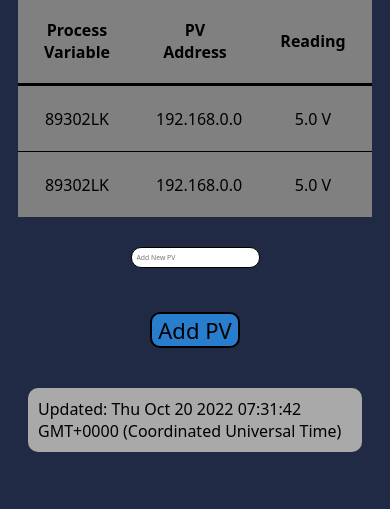
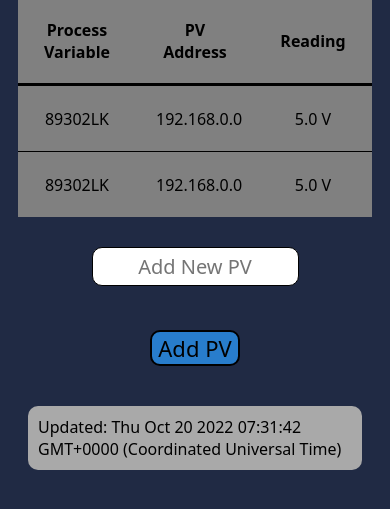
Before and after one commit to PenPen7531/ISSP-Triumf-435, a Flask app: template app/templates/public/test_dash.html in a window 390 px wide. Shown: the part 253-762 px from the top of the page. Run offline with Flask 2, Linux system fonts and the light colour scheme; the template is opened without the code that fills it, so the values that code supplies are empty.

Commit message:
Added changes to PV page to fix issue with input box

```diff
--- a/app/static/css/dash-home.css
+++ b/app/static/css/dash-home.css
@@ -143,4 +143,10 @@ html {
         width: 20vw;
         font-size: 14px;
     }
+
+    #post-input{
+        font-size: 20px;
+        width: 50vw;
+        text-align: center;
+    }
 }
--- a/app/static/css/styles.css
+++ b/app/static/css/styles.css
@@ -130,6 +130,7 @@ html {
         background-color: #287DCC;
         border-radius: 10px;
         width: 300px;
+        border: solid 2px black;
     }
 
     #post-input{
```
